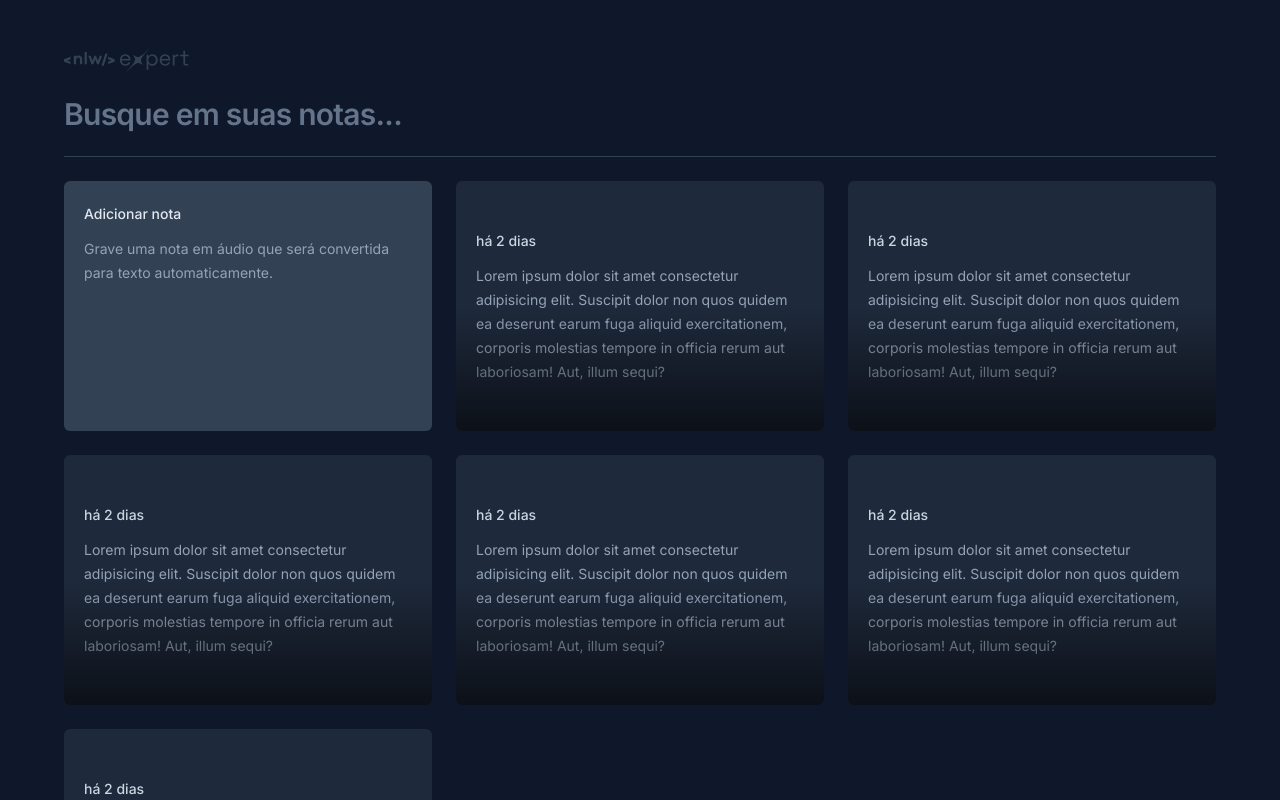
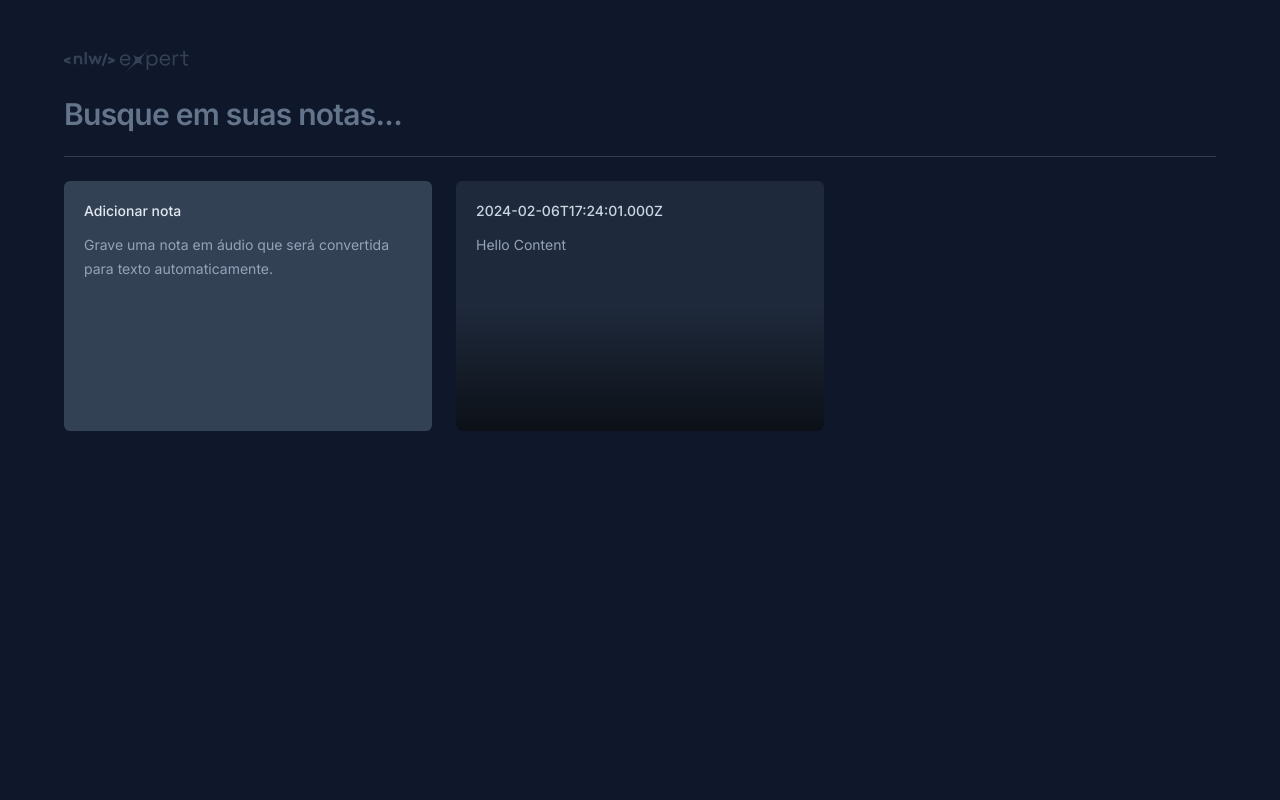
Before and after one commit to devcanovas/nlw-expert-notes, a React (Vite) app: page / in a window 1280 px wide. Shown: the top 800 px of the page. Built offline with nearby package versions, Linux system fonts and the light colour scheme.

Commit message:
feat: Implementando modais com Radix, e adicionando ao projeto as bibliotecas date-fns, lucide-react e radix-ui

```diff
--- a/package.json
+++ b/package.json
@@ -10,6 +10,9 @@
     "preview": "vite preview"
   },
   "dependencies": {
+    "@radix-ui/react-dialog": "^1.0.5",
+    "date-fns": "^3.3.1",
+    "lucide-react": "^0.323.0",
     "react": "^18.2.0",
     "react-dom": "^18.2.0"
   },
--- a/src/app.tsx
+++ b/src/app.tsx
@@ -20,13 +20,12 @@ export function App() {
       <div className="grid grid-cols-3 gap-6 auto-rows-[250px]">
         <NewNoteCard />
 
-        <NoteCard />
-        <NoteCard />
-        <NoteCard />
-        <NoteCard />
-        <NoteCard />
-        <NoteCard />
-
+        <NoteCard
+          note={{
+            date: new Date(),
+            content: "Hello Content",
+          }}
+        />
       </div>
     </div>
   );
--- a/src/components/new-note-card.tsx
+++ b/src/components/new-note-card.tsx
@@ -1,10 +1,44 @@
+import * as Dialog from "@radix-ui/react-dialog";
+import { X } from "lucide-react";
+
 export function NewNoteCard() {
   return (
-    <div className="rounded-md bg-slate-700 p-5 space-y-3">
-      <span className="text-sm font-medium text-slate-200">Adicionar nota</span>
-      <p className="text-sm leading-6 text-slate-400 ">
-        Grave uma nota em áudio que será convertida para texto automaticamente.
-      </p>
-    </div>
+    <Dialog.Root>
+      <Dialog.Trigger className="rounded-md outline-none flex flex-col bg-slate-700 p-5 gap-3 text-left hover:ring-2 hover:ring-slate-600 focus-visible:ring-2 focus-visible:ring-lime-400">
+        <span className="text-sm font-medium text-slate-200">
+          Adicionar nota
+        </span>
+        <p className="text-sm leading-6 text-slate-400 ">
+          Grave uma nota em áudio que será convertida para texto
+          automaticamente.
+        </p>
+      </Dialog.Trigger>
+
+      <Dialog.Portal>
+        <Dialog.Overlay className="inset-0 fixed bg-black/50" />
+        <Dialog.Content className="fixed left-1/2 top-1/2 -translate-x-1/2 -translate-y-1/2 max-w-[640px] w-full h-[60vh] bg-slate-700 rounded-md flex flex-col outline-none overflow-hidden">
+          <Dialog.Close className="absolute right-0 top-0 bg-slate-800 p-1.5 text-slate-400">
+            <X className="size-5 hover:text-slate-100" />
+          </Dialog.Close>
+
+          <div className="flex flex-1 flex-col gap-3 p-5">
+            <span className="text-sm font-medium text-slate-300">
+              Adicionar nota
+            </span>
+            <p className="text-sm leading-6 text-slate-400 ">
+              Comece <button className="font-medium text-lime-400 hover:underline">gravando uma nota</button> em áudio ou se preferir{" "}
+              <button className="font-medium text-lime-400 hover:underline">utilize apenas texto.</button>
+            </p>
+          </div>
+
+          <button
+            type="button"
+            className="w-full bg-lime-400 py-4 text-center text-sm text-lime-950 outline-none font-medium hover:bg-lime-500"
+          >
+            Salvar nota
+          </button>
+        </Dialog.Content>
+      </Dialog.Portal>
+    </Dialog.Root>
   );
 }
--- a/src/components/note-card.tsx
+++ b/src/components/note-card.tsx
@@ -1,14 +1,55 @@
-export function NoteCard() {
+import * as Dialog from "@radix-ui/react-dialog";
+import { formatDistanceToNow } from "date-fns";
+import { ptBR } from "date-fns/locale";
+import { X } from "lucide-react";
+
+interface NoteCardProps {
+  note: {
+    date: Date;
+    content: string;
+  };
+}
+
+export function NoteCard({ note }: NoteCardProps) {
   return (
-    <button className="rounded-md bg-slate-800 p-5 space-y-3 overflow-hidden relative outline-none text-left hover:ring-2 hover:ring-slate-600 focus-visible:ring-2 focus-visible:ring-lime-400">
-      <span className="text-sm font-medium text-slate-300">há 2 dias</span>
-      <p className="text-sm leading-6 text-slate-400 ">
-        Lorem ipsum dolor sit amet consectetur adipisicing elit. Suscipit dolor
-        non quos quidem ea deserunt earum fuga aliquid exercitationem, corporis
-        molestias tempore in officia rerum aut laboriosam! Aut, illum sequi?
-      </p>
+    <Dialog.Root>
+      <Dialog.Trigger className="flex flex-col rounded-md bg-slate-800 p-5 gap-3 overflow-hidden relative outline-none text-left hover:ring-2 hover:ring-slate-600 focus-visible:ring-2 focus-visible:ring-lime-400">
+        <span className="text-sm font-medium text-slate-300">
+          {note.date.toISOString()}
+        </span>
+        <p className="text-sm leading-6 text-slate-400 ">{note.content}</p>
 
-      <div className="absolute bottom-0 left-0 right-0 h-1/2 bg-gradient-to-t from-black/60 to-black/0 pointer-events-none" />
-    </button>
+        <div className="absolute bottom-0 left-0 right-0 h-1/2 bg-gradient-to-t from-black/60 to-black/0 pointer-events-none" />
+      </Dialog.Trigger>
+
+      <Dialog.Portal>
+        <Dialog.Overlay className="inset-0 fixed bg-black/50" />
+        <Dialog.Content className="fixed left-1/2 top-1/2 -translate-x-1/2 -translate-y-1/2 max-w-[640px] w-full h-[60vh] bg-slate-700 rounded-md flex flex-col outline-none overflow-hidden">
+          <Dialog.Close className="absolute right-0 top-0 bg-slate-800 p-1.5 text-slate-400">
+            <X className="size-5 hover:text-slate-100" />
+          </Dialog.Close>
+
+          <div className="flex flex-1 flex-col gap-3 p-5">
+            <span className="text-sm font-medium text-slate-300">
+              {formatDistanceToNow(note.date, {
+                locale: ptBR,
+                addSuffix: true,
+              })}
+            </span>
+            <p className="text-sm leading-6 text-slate-400 ">{note.content}</p>
+          </div>
+
+          <button
+            type="button"
+            className="w-full bg-slate-800 py-4 text-center text-sm text-slate-300 outline-none font-medium group"
+          >
+            Deseja{" "}
+            <span className="text-red-400 group-hover:underline">
+              apagar essa nota?
+            </span>
+          </button>
+        </Dialog.Content>
+      </Dialog.Portal>
+    </Dialog.Root>
   );
 }
```
Also changed, not shown: 1 other file (tests, documents, lock files or other folders).
